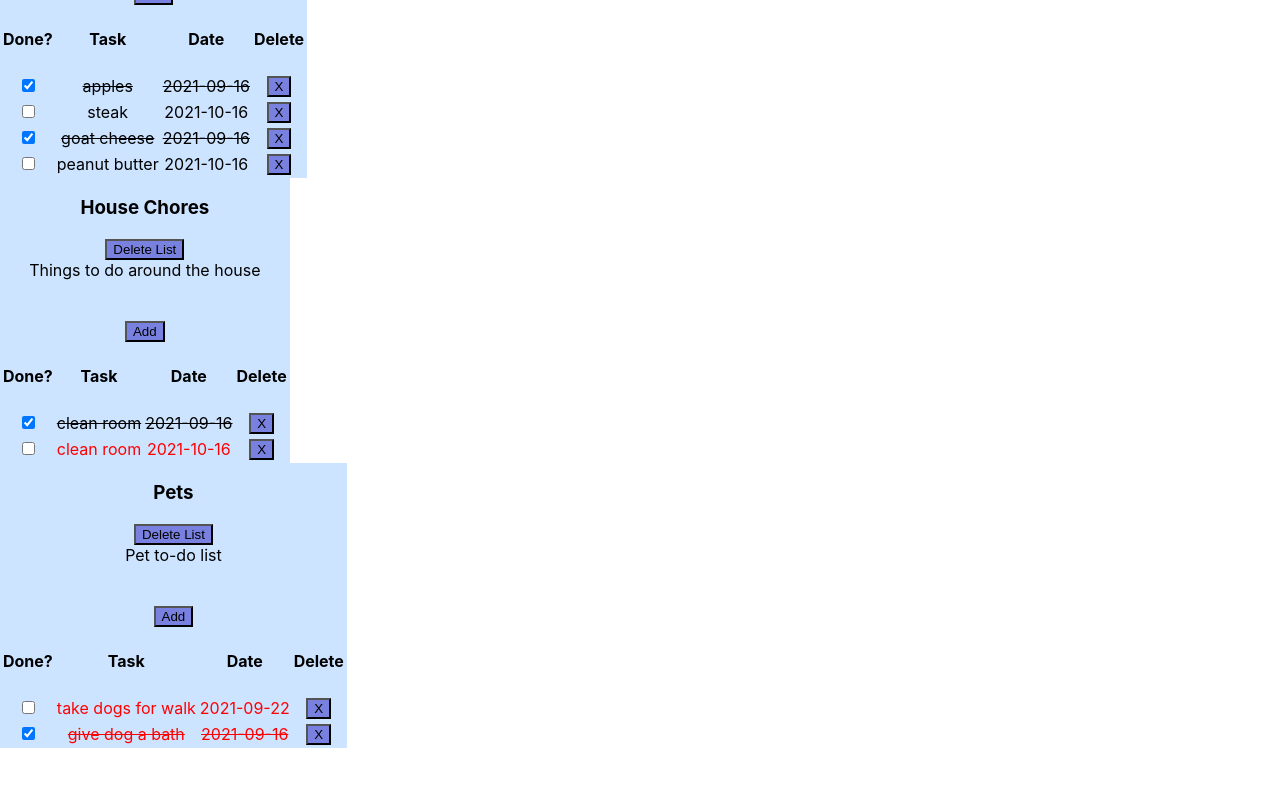
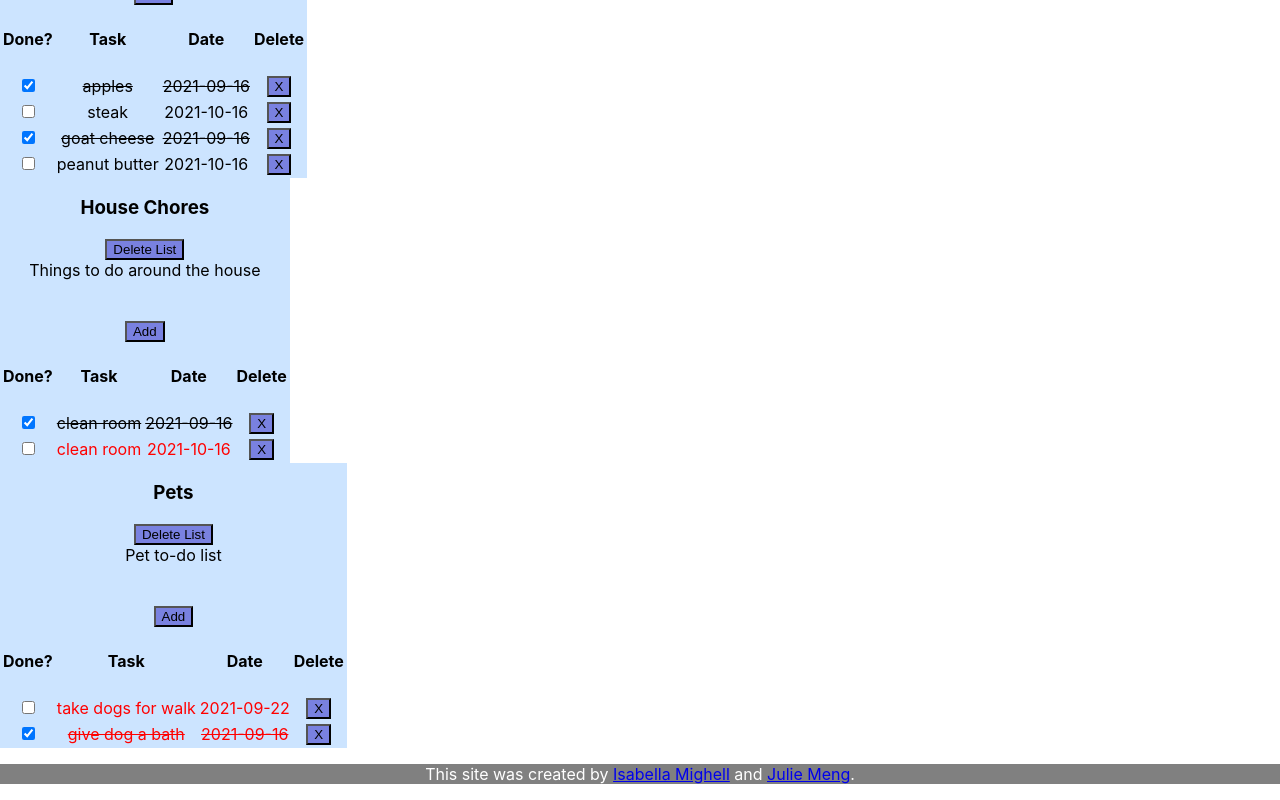
Before and after one commit to JulieAnnMeng/The-Task-Spot-v1, a React (Create React App) app in the folder my-app/: page / in a window 1280 px wide. Shown: the part 643-1443 px from the top of the page. Before the commit the page ends 1391 px from the top, so only its background shows below. Built offline with nearby package versions, Linux system fonts and the light colour scheme; data requests are answered from the project's data file.

Commit message:
added in footer

```diff
--- a/my-app/src/App.js
+++ b/my-app/src/App.js
@@ -1,5 +1,6 @@
 import './App.css';
-import Header from './components/Header'
+import Header from './components/Header';
+import Footer from './components/Footer';
 import Home from './components/Home';
 import NewList from './components/NewList';
 import FunList from './components/FunList';
@@ -77,6 +78,7 @@ function App() {
         />
         </Route>
       </Switch>
+      <Footer />
     </div>
   );
 }
--- /dev/null
+++ b/my-app/src/components/Footer.js
@@ -0,0 +1,12 @@
+
+
+function Footer() {
+
+  return (
+    <footer>
+      <p>This site was created by <a href="https://github.com/IsabellaKMighell">Isabella Mighell</a> and <a href="https://github.com/JulieAnnMeng">Julie Meng</a>.</p>
+    </footer>
+  );
+}
+
+export default Footer;
--- a/my-app/src/components/FunCard.js
+++ b/my-app/src/components/FunCard.js
@@ -1,6 +1,7 @@
 // import { useState} from 'react';
 
 function FunCard ({funCards}) {
+    // still working on this...
     return(
         <div>
             <h3>{funCards}</h3>
--- a/my-app/src/components/NewList.js
+++ b/my-app/src/components/NewList.js
@@ -1,6 +1,8 @@
 import { useState } from 'react';
 //issue is tasks object within the form
+// to fix the tasks issue so we can add a task to the new list
 //import { useParams, useHistory, Link } from 'react-router-dom'
+
 
 
 function NewList({lists, handleNewList}) {
--- a/my-app/src/index.css
+++ b/my-app/src/index.css
@@ -27,3 +27,8 @@ button {
 .newList {
   background-color: lightskyblue;
 }
+
+footer {
+  background-color: gray;
+  color: white;
+}
```
